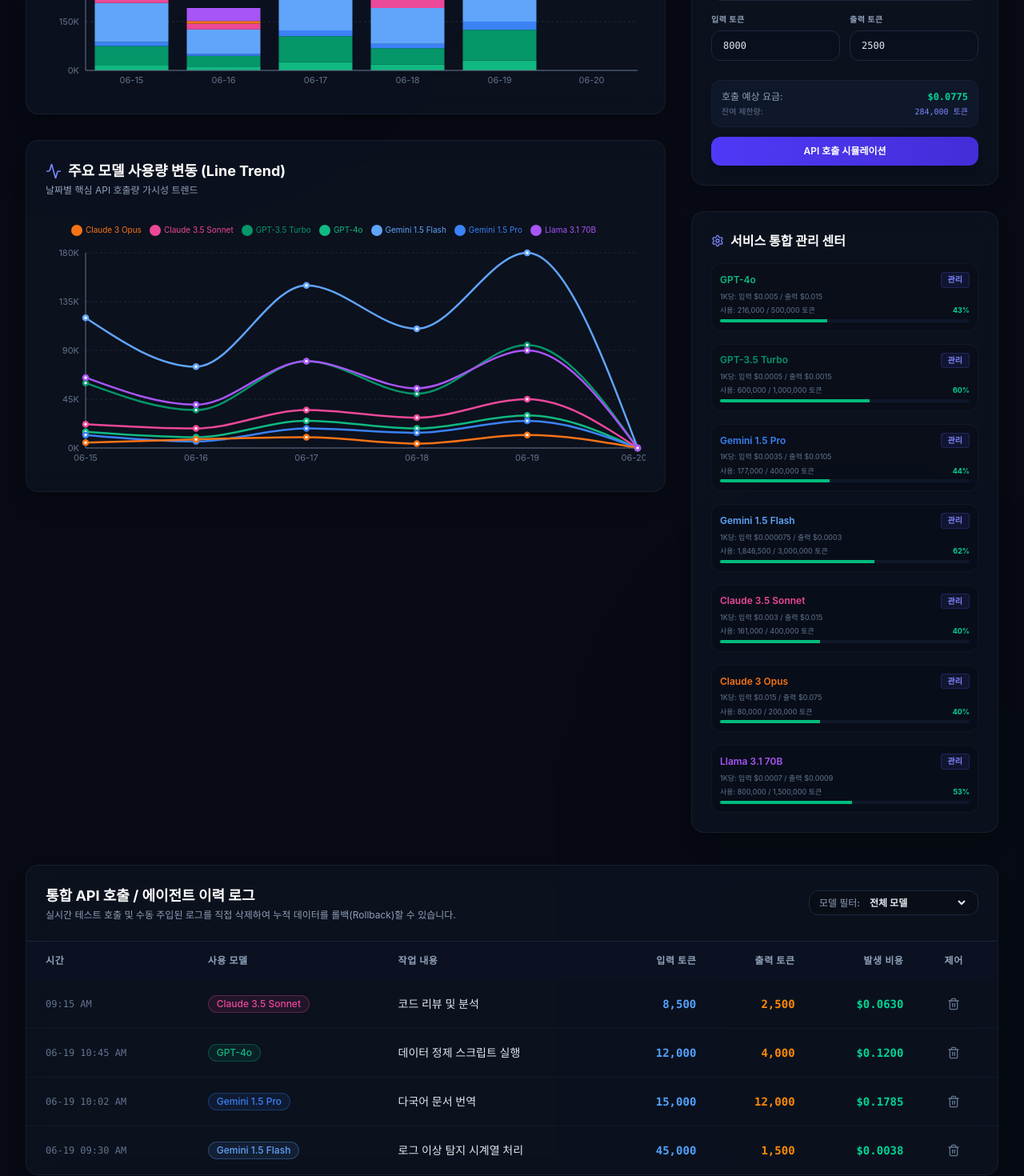
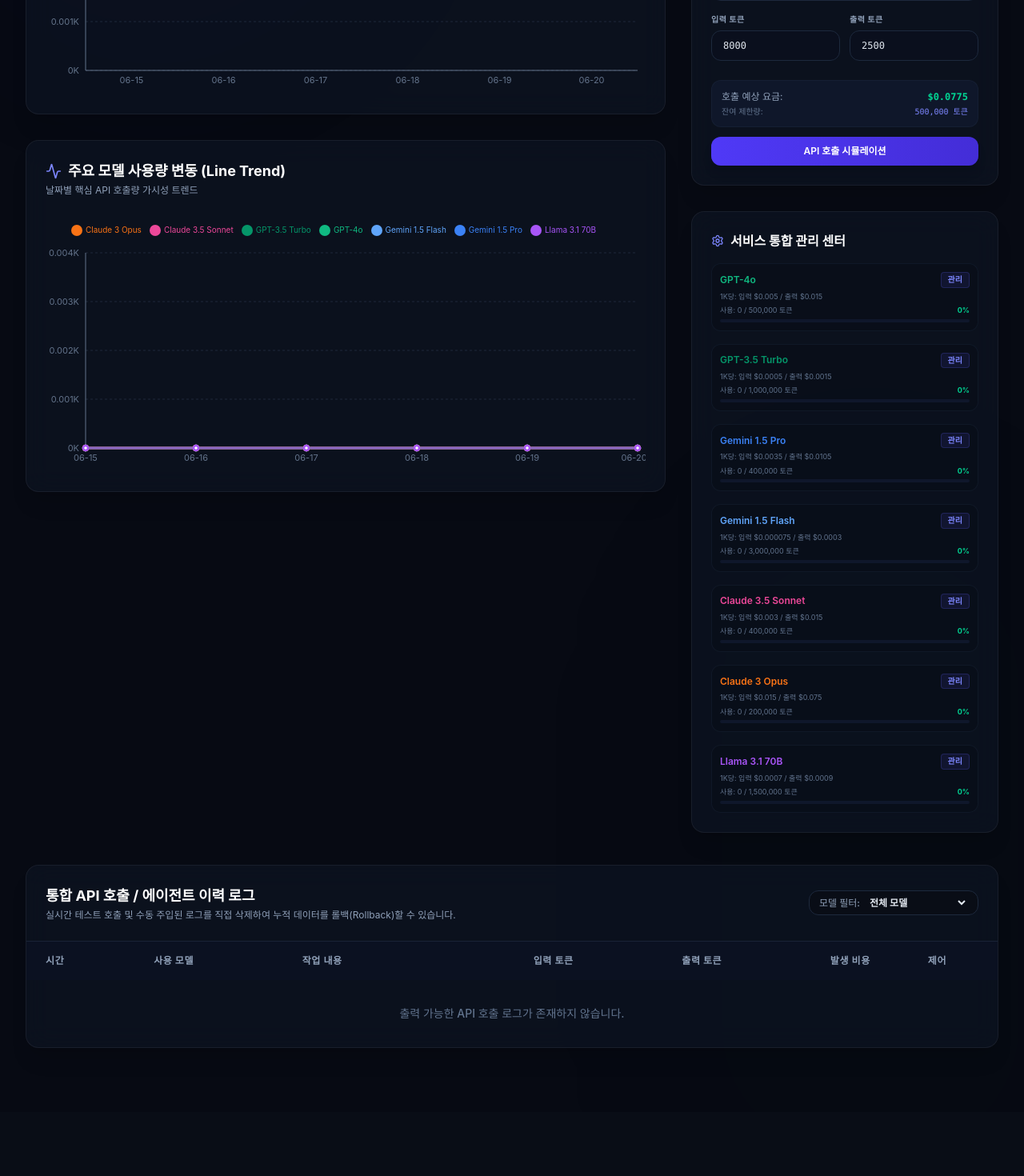
Before and after one commit to leehun0720-hash/token_mmn, a React (Vite) app: page / in a window 1280 px wide. Shown: the part 740-2210 px from the top of the page at 80% size. After the commit the page ends 2130 px from the top, so only its background shows below. Built offline with nearby package versions, Linux system fonts and the light colour scheme.

Commit message:
fix: remove mock-up data offsets and set default reset state to true zero values

```diff
--- a/src/App.jsx
+++ b/src/App.jsx
@@ -74,22 +74,17 @@
   'Llama 3.1 70B': { input: 0.0007, output: 0.0009, limit: 1500000, contextWindow: '128,000 (12.8만)', maxOutput: '4,096' },
 };
 
-// 3. 초기 모의 일자별 차트 데이터
+// 3. 초기 모의 일자별 차트 데이터 (모두 0으로 리셋)
 const INITIAL_USAGE_DATA = [
-  { date: '06-15', gpt4o: 15000, gpt35: 60000, geminiPro: 12000, geminiFlash: 120000, claudeSonnet: 22000, claudeOpus: 5000, llama: 65000 },
-  { date: '06-16', gpt4o: 10000, gpt35: 35000, geminiPro: 6000, geminiFlash: 75000, claudeSonnet: 18000, claudeOpus: 8000, llama: 40000 },
-  { date: '06-17', gpt4o: 25000, gpt35: 80000, geminiPro: 18000, geminiFlash: 150000, claudeSonnet: 35000, claudeOpus: 10000, llama: 80000 },
-  { date: '06-18', gpt4o: 18000, gpt35: 50000, geminiPro: 14000, geminiFlash: 110000, claudeSonnet: 28000, claudeOpus: 4000, llama: 55000 },
-  { date: '06-19', gpt4o: 30000, gpt35: 95000, geminiPro: 25000, geminiFlash: 180000, claudeSonnet: 45000, claudeOpus: 12000, llama: 90000 },
+  { date: '06-15', gpt4o: 0, gpt35: 0, geminiPro: 0, geminiFlash: 0, claudeSonnet: 0, claudeOpus: 0, llama: 0 },
+  { date: '06-16', gpt4o: 0, gpt35: 0, geminiPro: 0, geminiFlash: 0, claudeSonnet: 0, claudeOpus: 0, llama: 0 },
+  { date: '06-17', gpt4o: 0, gpt35: 0, geminiPro: 0, geminiFlash: 0, claudeSonnet: 0, claudeOpus: 0, llama: 0 },
+  { date: '06-18', gpt4o: 0, gpt35: 0, geminiPro: 0, geminiFlash: 0, claudeSonnet: 0, claudeOpus: 0, llama: 0 },
+  { date: '06-19', gpt4o: 0, gpt35: 0, geminiPro: 0, geminiFlash: 0, claudeSonnet: 0, claudeOpus: 0, llama: 0 },
   { date: '06-20', gpt4o: 0, gpt35: 0, geminiPro: 0, geminiFlash: 0, claudeSonnet: 0, claudeOpus: 0, llama: 0 },
 ];
 
-const INITIAL_LOGS = [
-  { id: 1, time: '09:15 AM', model: 'Claude 3.5 Sonnet', type: '코드 리뷰 및 분석', input: 8500, output: 2500, date: '06-20' },
-  { id: 2, time: '06-19 10:45 AM', model: 'GPT-4o', type: '데이터 정제 스크립트 실행', input: 12000, output: 4000, date: '06-19' },
-  { id: 3, time: '06-19 10:02 AM', model: 'Gemini 1.5 Pro', type: '다국어 문서 번역', input: 15000, output: 12000, date: '06-19' },
-  { id: 4, time: '06-19 09:30 AM', model: 'Gemini 1.5 Flash', type: '로그 이상 탐지 시계열 처리', input: 45000, output: 1500, date: '06-19' },
-];
+const INITIAL_LOGS = [];
 
 const COLOR_PRESETS = [
   { name: 'Emerald', color: '#10b981', bg: 'rgba(16, 185, 129, 0.1)', border: 'rgba(16, 185, 129, 0.3)' },
@@ -208,13 +203,13 @@
 
   // --- 3. 통계 및 수치 산출 로직 ---
   const modelOffset = {
-    'GPT-4o': 200000,
-    'GPT-3.5 Turbo': 600000,
-    'Gemini 1.5 Pro': 150000,
-    'Gemini 1.5 Flash': 1800000,
-    'Claude 3.5 Sonnet': 150000,
-    'Claude 3 Opus': 80000,
-    'Llama 3.1 70B': 800000,
+    'GPT-4o': 0,
+    'GPT-3.5 Turbo': 0,
+    'Gemini 1.5 Pro': 0,
+    'Gemini 1.5 Flash': 0,
+    'Claude 3.5 Sonnet': 0,
+    'Claude 3 Opus': 0,
+    'Llama 3.1 70B': 0,
   };
 
   const usageByModel = useMemo(() => {
@@ -237,7 +232,7 @@
       if (!price) return acc;
       const c = ((log.input / 1000) * price.input) + ((log.output / 1000) * price.output);
       return acc + c;
-    }, 0) + 42.85;
+    }, 0);
 
     const totalTokens = Object.values(usageByModel).reduce((acc, val) => acc + val, 0);
     const activeSessions = new Set(logs.map(log => log.model)).size;
```
